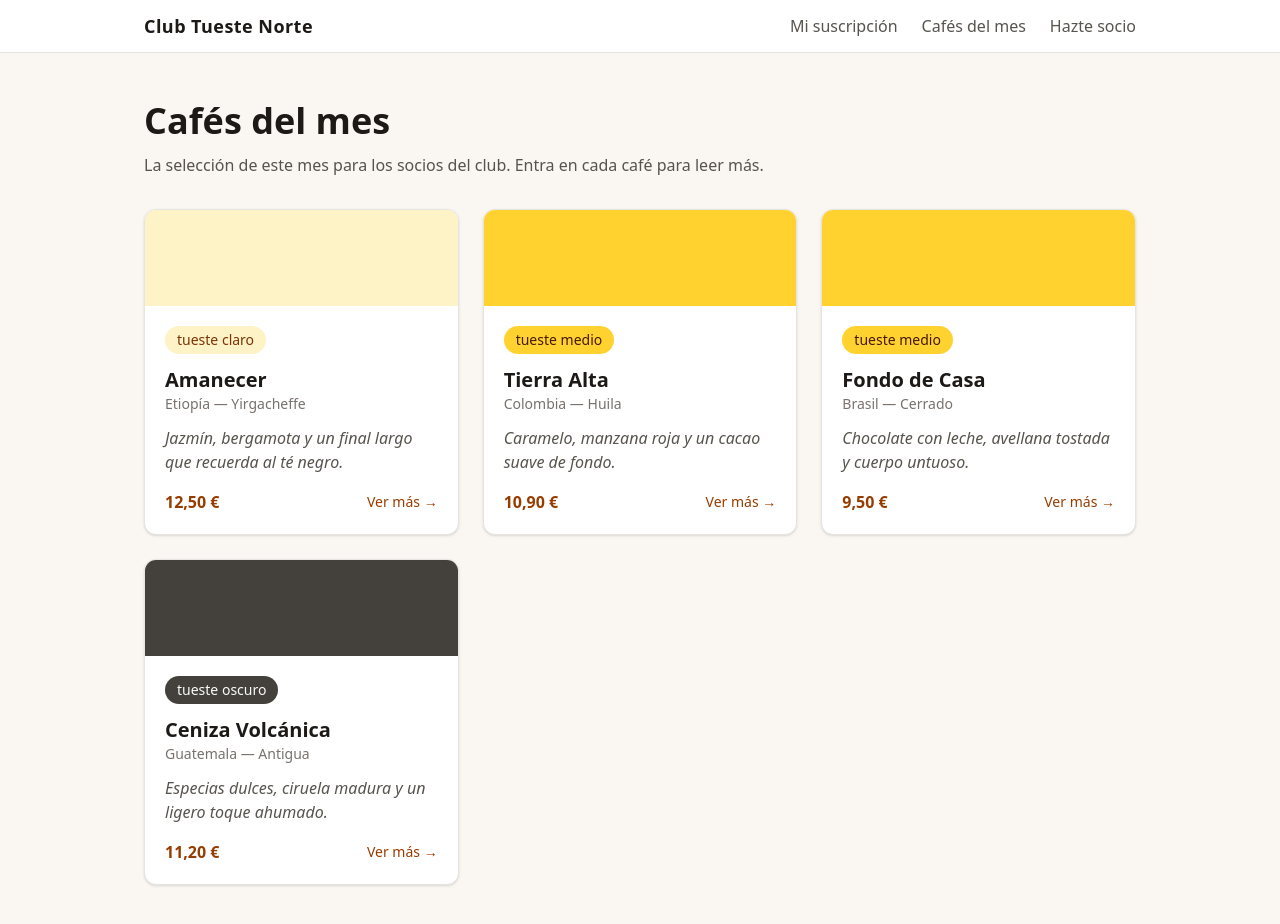
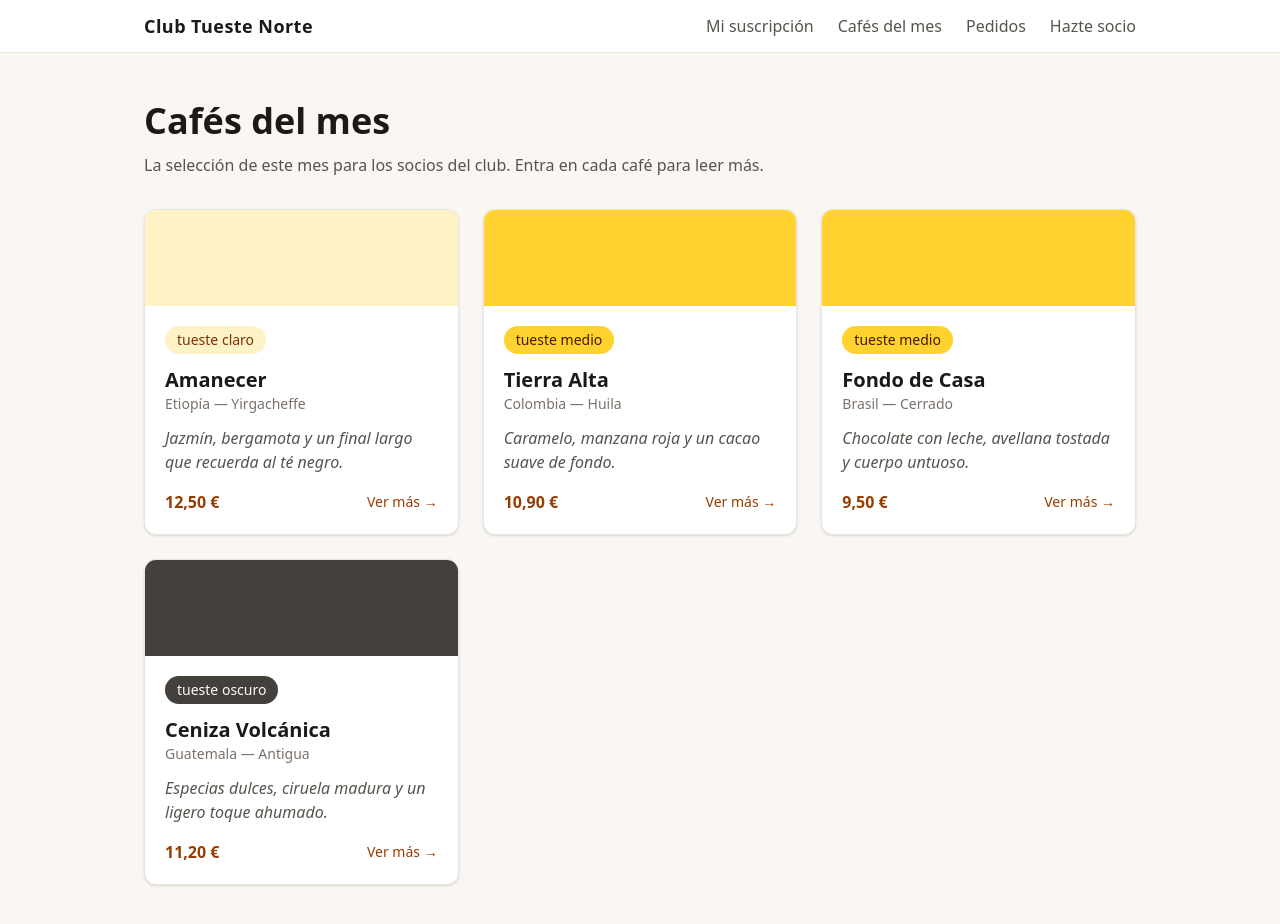
Before and after one commit to ejcoalejandro-create/tueste-norte-club, a Next.js app: page /cafes in a window 1280 px wide. Shown: the top 924 px of the page. Built offline with nearby package versions, Linux system fonts and the light colour scheme.

Commit message:
Listado de pedidos por mes leído de la base de datos con Drizzle y with

```diff
--- /dev/null
+++ b/app/pedidos/page.tsx
@@ -0,0 +1,84 @@
+import type { Metadata } from 'next';
+import EtiquetaEstado from '@/components/EtiquetaEstado';
+import { db } from '@/db';
+
+export const metadata: Metadata = {
+  title: 'Pedidos del mes',
+};
+
+// Los pedidos se leen de la base de datos en cada visita, no al compilar.
+export const dynamic = 'force-dynamic';
+
+function nombreMes(mes: string): string {
+  const [anio, numero] = mes.split('-').map(Number);
+  const fecha = new Date(Date.UTC(anio, numero - 1, 1));
+  const texto = fecha.toLocaleDateString('es-ES', {
+    month: 'long',
+    year: 'numeric',
+    timeZone: 'UTC',
+  });
+  return texto.charAt(0).toUpperCase() + texto.slice(1);
+}
+
+export default async function PaginaPedidos() {
+  const lista = await db.query.pedidos.findMany({
+    with: {
+      cliente: {
+        with: { plan: true },
+      },
+    },
+    orderBy: (pedido, { asc, desc }) => [desc(pedido.mes), asc(pedido.id)],
+  });
+
+  // Agrupamos por mes manteniendo el orden (más reciente primero).
+  const porMes = new Map<string, typeof lista>();
+  for (const pedido of lista) {
+    const grupo = porMes.get(pedido.mes) ?? [];
+    grupo.push(pedido);
+    porMes.set(pedido.mes, grupo);
+  }
+
+  return (
+    <main className="mx-auto max-w-4xl px-4 py-8 sm:py-12">
+      <h1 className="text-3xl font-bold text-stone-900 sm:text-4xl">Pedidos del club</h1>
+      <p className="mt-3 max-w-2xl text-stone-600">
+        Qué café le toca a cada socio cada mes y en qué estado está su pedido.
+      </p>
+
+      {lista.length === 0 ? (
+        <p className="mt-8 rounded-xl border border-stone-200 bg-white p-6 text-stone-600">
+          Todavía no hay pedidos.
+        </p>
+      ) : (
+        <div className="mt-8 space-y-10">
+          {[...porMes.entries()].map(([mes, pedidosDelMes]) => (
+            <section key={mes} aria-labelledby={`mes-${mes}`}>
+              <h2 id={`mes-${mes}`} className="text-xl font-semibold text-stone-900">
+                {nombreMes(mes)}
+                <span className="ml-2 text-sm font-normal text-stone-500">
+                  ({pedidosDelMes.length} {pedidosDelMes.length === 1 ? 'pedido' : 'pedidos'})
+                </span>
+              </h2>
+
+              <ul className="mt-4 space-y-3">
+                {pedidosDelMes.map((pedido) => (
+                  <li
+                    key={pedido.id}
+                    className="flex flex-col gap-3 rounded-xl border border-stone-200 bg-white p-4 sm:flex-row sm:items-center sm:justify-between"
+                  >
+                    <div>
+                      <p className="font-semibold text-stone-900">{pedido.cliente.nombre}</p>
+                      <p className="text-sm text-stone-500">Plan {pedido.cliente.plan.nombre}</p>
+                    </div>
+                    <p className="text-stone-700">{pedido.cafe}</p>
+                    <EtiquetaEstado estado={pedido.estado} />
+                  </li>
+                ))}
+              </ul>
+            </section>
+          ))}
+        </div>
+      )}
+    </main>
+  );
+}
--- a/components/Cabecera.tsx
+++ b/components/Cabecera.tsx
@@ -3,6 +3,7 @@ import Link from 'next/link';
 const enlaces = [
   { texto: 'Mi suscripción', href: '/' },
   { texto: 'Cafés del mes', href: '/cafes' },
+  { texto: 'Pedidos', href: '/pedidos' },
   { texto: 'Hazte socio', href: '/alta' },
 ];
 
--- /dev/null
+++ b/components/EtiquetaEstado.tsx
@@ -0,0 +1,22 @@
+import type { EstadoPedido } from '@/db/schema';
+
+interface EtiquetaEstadoProps {
+  estado: EstadoPedido;
+}
+
+const estilos: Record<EstadoPedido, string> = {
+  pendiente: 'bg-stone-200 text-stone-800',
+  tostando: 'bg-amber-200 text-amber-900',
+  enviado: 'bg-sky-100 text-sky-900',
+  entregado: 'bg-emerald-100 text-emerald-800',
+};
+
+export default function EtiquetaEstado({ estado }: EtiquetaEstadoProps) {
+  return (
+    <span
+      className={`inline-block rounded-full px-3 py-1 text-xs font-semibold capitalize ${estilos[estado]}`}
+    >
+      {estado}
+    </span>
+  );
+}
```
